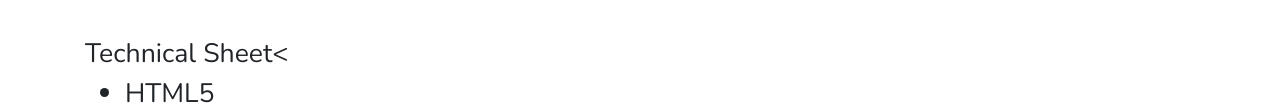
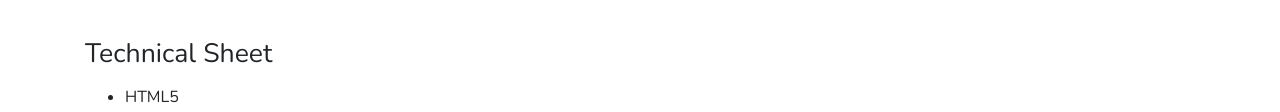
Before and after one commit to suepark09/final-resume, a plain HTML site: page works/happy-hour-finder.html in a window 1280 px wide. Shown: the part 838-950 px from the top of the page. Drawn offline with nearby package versions, Linux system fonts and the light colour scheme; files whose address does not match are found by name.

Commit message:
fixed h2 tag in technical sheet section

```diff
--- a/works/happy-hour-finder.html
+++ b/works/happy-hour-finder.html
@@ -65,7 +65,7 @@
             </div>
     </section>
     <section class="technical-section">
-            <h2>Technical Sheet<
+            <h2>Technical Sheet</h2>
             <div class="row">
                 <div class="col-sm">
                     <ul>
```
